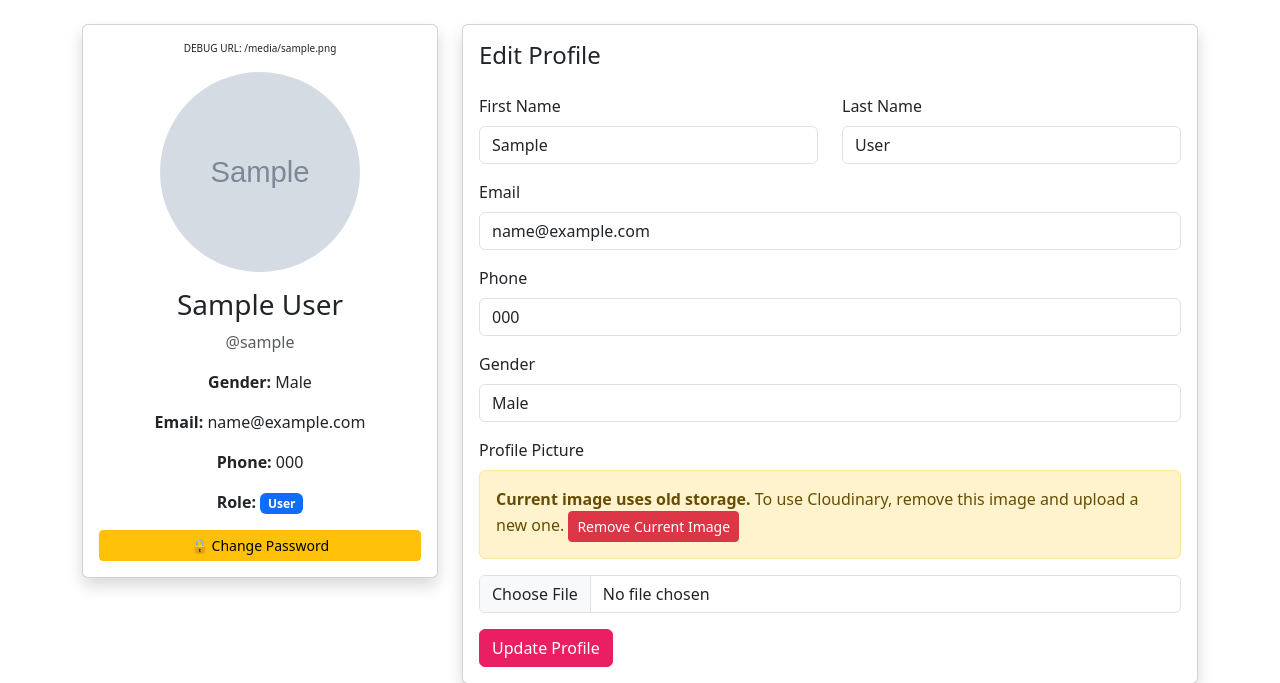
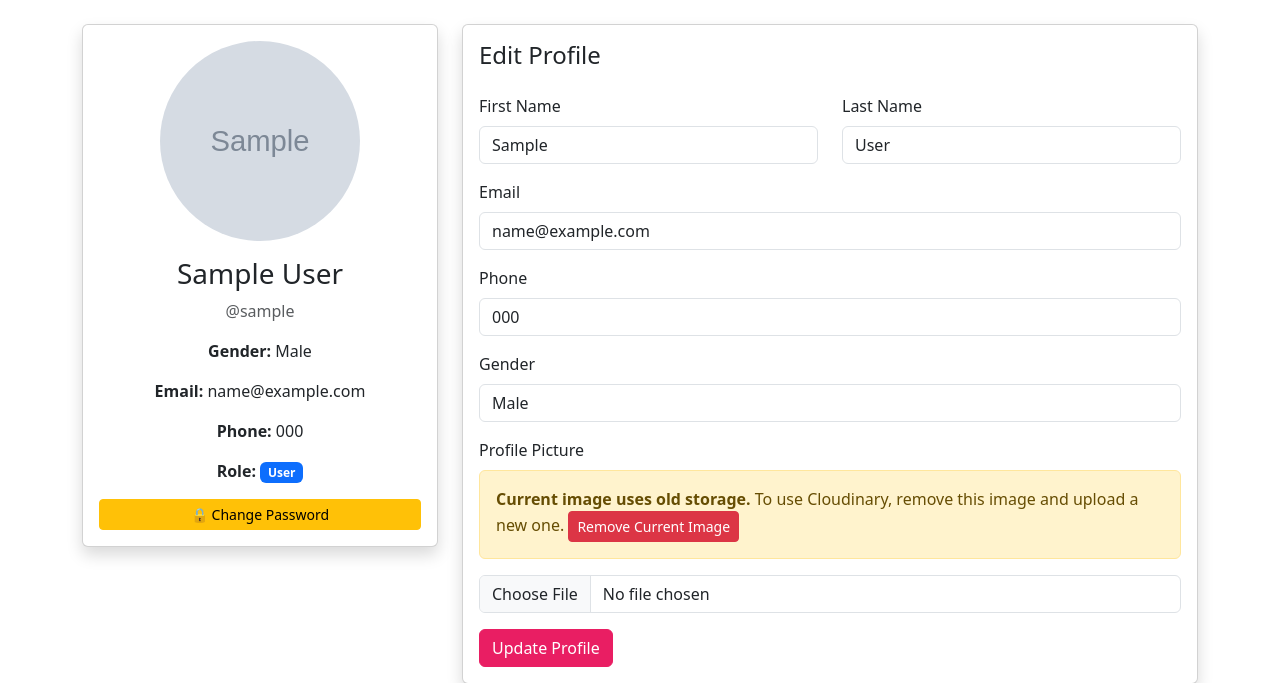
Before and after one commit to nadeemmaahmud/LoveConnect, a Django app: page /user/profile/ in a window 1280 px wide. Shown: the part 56-739 px from the top of the page. Run offline with Django 5.2, Linux system fonts and the light colour scheme; a user stored in the database is signed in; tables that the repository leaves empty hold one stand-in row (values such as "Sample post"); grey boxes marked "Sample" are stand-in pictures.

Commit message:
Remove all debug code: debug view, logging, and console statements

```diff
--- a/user/templates/user/profile.html
+++ b/user/templates/user/profile.html
@@ -8,9 +8,7 @@
         <div class="card shadow">
             <div class="card-body text-center">
                 {% if user.profile_pic %}
-                    <!-- Debug: Show the actual URL -->
-                    <p style="font-size: 10px; word-break: break-all;">DEBUG URL: {{ user.profile_pic.url }}</p>
-                    <img src="{{ user.profile_pic.url }}" alt="Profile Picture" class="img-fluid rounded-circle mb-3" style="width: 200px; height: 200px; object-fit: cover;" onerror="console.error('Image failed:', this.src); this.style.display='none'; this.nextElementSibling.style.display='flex';">
+                    <img src="{{ user.profile_pic.url }}" alt="Profile Picture" class="img-fluid rounded-circle mb-3" style="width: 200px; height: 200px; object-fit: cover;" onerror="this.style.display='none'; this.nextElementSibling.style.display='flex';">
                     <div class="bg-secondary rounded-circle mx-auto mb-3 align-items-center justify-content-center" style="width: 200px; height: 200px; display: none;">
                         <span class="text-white" style="font-size: 80px;">👤</span>
                     </div>
--- a/user/urls.py
+++ b/user/urls.py
@@ -7,8 +7,7 @@ urlpatterns = [
     path('logout/', views.logout_view, name='logout'),
     path('profile/', views.profile_view, name='profile'),
     path('change-password/', views.change_password, name='change_password'),
-    path('promote-me-to-admin/', views.promote_to_admin, name='promote_to_admin'),  # One-time use
-    path('debug-profile-pic/', views.debug_profile_pic, name='debug_profile_pic'),  # Debug view
+    path('promote-me-to-admin/', views.promote_to_admin, name='promote_to_admin'),
     path('admin/dashboard/', views.admin_dashboard, name='admin_dashboard'),
     path('admin/edit/<int:user_id>/', views.admin_edit_user, name='admin_edit_user'),
     path('admin/delete/<int:user_id>/', views.admin_delete_user, name='admin_delete_user'),
--- a/user/views.py
+++ b/user/views.py
@@ -3,42 +3,8 @@ from django.contrib.auth import login, authenticate, logout, update_session_auth
 from django.contrib.auth.decorators import login_required
 from django.contrib import messages
 from django.http import HttpResponseForbidden, HttpResponse
-from django.conf import settings
 from .forms import UserRegistrationForm, UserProfileForm, AdminUserEditForm, UserPasswordChangeForm
 from .models import User
-
-
-@login_required
-def debug_profile_pic(request):
-    """Debug view to check profile picture configuration"""
-    user = request.user
-
-    try:
-        pic_url = user.profile_pic.url if user.profile_pic else 'None'
-    except Exception as e:
-        pic_url = f'ERROR: {str(e)}'
-
-    info = {
-        'username': user.username,
-        'has_profile_pic_field': bool(user.profile_pic),
-        'profile_pic_path': str(user.profile_pic) if user.profile_pic else 'None',
-        'profile_pic_url': pic_url,
-        'default_file_storage': getattr(settings, 'DEFAULT_FILE_STORAGE', 'NOT SET'),
-        'cloudinary_configured': 'cloudinary' in str(getattr(settings, 'DEFAULT_FILE_STORAGE', '')),
-        'cloudinary_storage': getattr(settings, 'CLOUDINARY_STORAGE', {}),
-    }
-    html = "<h2>Profile Picture Debug</h2><ul>"
-    for key, value in info.items():
-        html += f"<li><strong>{key}:</strong> {value}</li>"
-    html += "</ul><hr>"
-    html += "<h3>Instructions:</h3>"
-    html += "<ol>"
-    html += "<li>If 'cloudinary_configured' is True, Cloudinary is working</li>"
-    html += "<li>If 'has_profile_pic_field' is True but image doesn't show, the old file was deleted</li>"
-    html += "<li><strong>Solution:</strong> Go to profile, upload a NEW image to replace the broken one</li>"
-    html += "</ol>"
-    html += "<p><a href='/user/profile/'>Go to Profile</a></p>"
-    return HttpResponse(html)
 
 
 @login_required
@@ -118,13 +84,7 @@ def profile_view(request):
     if request.method == 'POST':
         form = UserProfileForm(request.POST, request.FILES, instance=request.user)
         if form.is_valid():
-            user = form.save()
-            # Debug: Log what happened with profile_pic
-            import logging
-            logger = logging.getLogger(__name__)
-            logger.info(f"Profile updated for {user.username}")
-            logger.info(f"Profile pic field: {user.profile_pic}")
-            logger.info(f"Profile pic URL: {user.profile_pic.url if user.profile_pic else 'None'}")
+            form.save()
             messages.success(request, 'Profile updated successfully!')
             return redirect('profile')
         else:
```
